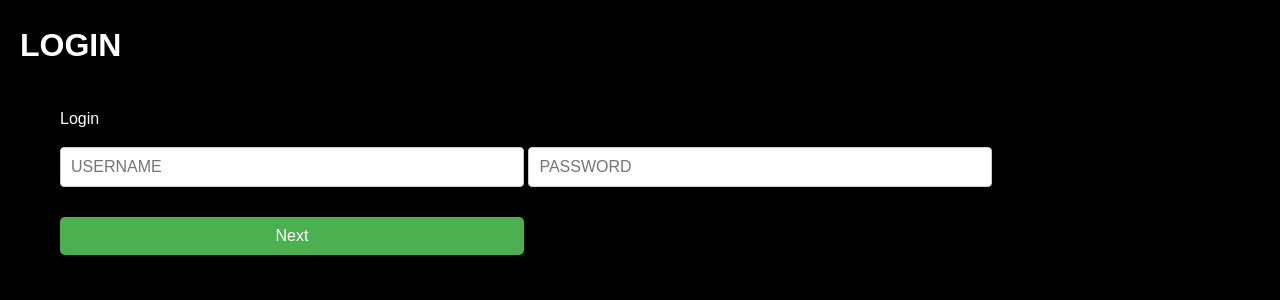
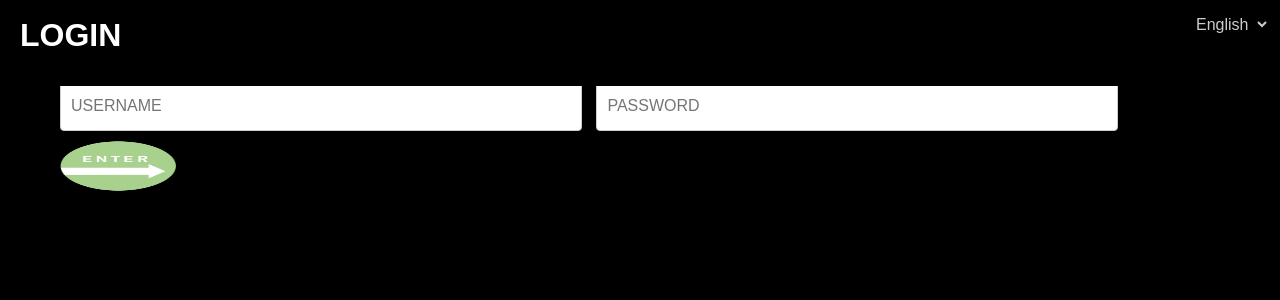
Before and after one commit to yutospace256/school_fes_2024_japanese, a Flask app: page /login in a window 1280 px wide. Shown: the top 300 px of the page. Run offline with Flask 2, Linux system fonts and the light colour scheme.

Commit message:
form image updated

```diff
--- a/app.py
+++ b/app.py
@@ -75,9 +75,12 @@ def introduce():
     if user:
         if request.method == 'POST' and 'game_start' in request.form:
             if session.get('game_done', False):  # Check with default value
-                return render_template('error.html', site="/introduce", error_code=4)
+                return redirect(url_for('game'))
+                # return render_template('error.html', site="/introduce", error_code=4)
             else:
-                session['game_done'] = True
+
+
+                # session['game_done'] = True
                 # Use GMT timezone
                 game_start = datetime.now(timezone.utc)
                 session['game_start'] = game_start
--- a/static/css/style.css
+++ b/static/css/style.css
@@ -14,9 +14,36 @@ body {
     padding: 20px;
 }
 
+.top-bar {
+    position: fixed;
+    top: 0;
+    width: 100%;
+    background-color: #000;
+    color: white;
+    padding: 10px 0;
+    display: flex;
+    justify-content: center;
+    z-index: 1000;
+}
+
+.language-selector select {
+    padding: 5px;
+    border: none;
+    border-radius: 4px;
+    font-size: 16px;
+    background-color: #000;
+    color: #ccc;
+}
+
+
+.language-selector {
+    margin-left: auto;
+    margin-right: 30px;
+    background-color: #000;
+}
+
 form {
     display: flex;
-    flex-direction: row;
     align-items: center;
     gap: 10px;
 }
@@ -131,6 +158,14 @@ input, textarea {
     cursor: pointer;
 }
 
+.digit-input {
+    width: 30px;
+    padding: 5px;
+    font-size: 16px;
+    text-align: center;
+    margin-right: 5px;
+}
+
 /* Style for the submit button */
 input[type="submit"] {
     display: inline-block;
@@ -148,6 +183,14 @@ input[type="submit"]:hover {
     background-color: #45a049;
 }
 
+input[type="text"] {
+    height: 50px; /* Set the desired height */
+    padding: 0 10px;
+    width: 45%;
+    font-size: 16px;
+    margin-right: 10px; /* Space between inputs */
+}
+
 button {
     padding: 10px 15px;
     background-color: #3498db;
@@ -161,11 +204,24 @@ button:hover {
     background-color: #2980b9;
 }
 
+.submit-image {
+    height: 50px; /* Set the same height as the text inputs */
+    width: 10%; /* Maintain aspect ratio */
+    border: none;
+    padding: 0;
+    cursor: pointer;
+}
+
 /* Container */
 .container {
     max-width: 1200px;
     margin: 0 auto;
     padding: 20px;
+}
+
+.error {
+    color: red;
+    text-align: center;
 }
 
 #progress-bar {
@@ -205,3 +261,11 @@ button:hover {
 html {
     background-color: black;
 }
+
+/* Responsive adjustments */
+@media screen and (min-width: 768px) {
+    /* Adjustments for tablets and larger screens */
+    body {
+        font-size: 16px; /* Increase font size for larger screens */
+    }
+}
--- /dev/null
+++ b/static/locales/en.json
@@ -0,0 +1,5 @@
+{
+    "username": "USERNAME",
+    "password": "PASSWORD",
+    "submit": "Submit"
+}
--- /dev/null
+++ b/static/locales/ja.json
@@ -0,0 +1,5 @@
+{
+    "username": "ユーザー名",
+    "password": "パスワード",
+    "submit": "送信"
+}
--- a/templates/game.html
+++ b/templates/game.html
@@ -20,10 +20,14 @@
       <input type="text" id="digit2" class="digit-input" maxlength="1" required>
       <input type="text" id="digit3" class="digit-input" maxlength="1" required>
       <input type="hidden" name="mission_code" id="mission_code">
-      <input type="submit" value="Next">
+      <input type="image" src="static\img\form_enter_bottam.png" alt="Submit" class="submit-image">
   </form>
 
   <script>
+    document.addEventListener('DOMContentLoaded', () => {
+        document.getElementById('digit1').focus();
+    });
+
     const inputs = document.querySelectorAll('.digit-input');
 
     inputs.forEach((input, index) => {
--- a/templates/introduce.html
+++ b/templates/introduce.html
@@ -20,7 +20,8 @@
           <span class="checkmark"></span>
           Agree to terms
       </label>
-      <input type="submit" name="game_start" value="Next">
+      <input type="image" src="static\img\form_enter_bottam.png" alt="Submit" class="submit-image">
+      <input type="hidden" name="game_start">
     </form>
   </body>
 </html>
--- a/templates/login.html
+++ b/templates/login.html
@@ -7,18 +7,26 @@
   <link rel="stylesheet" type="text/css" href="{{ url_for('static', filename='css/style.css') }}" />
 </head>
 <body>
-    <header>
-        <h1>LOGIN</h1>
+    <header class="top-bar">
+      <h1>LOGIN</h1>
+        <div class="language-selector">
+            <select id="language-selector">
+                <option value="en">English</option>
+                <option value="ja">日本語</option>
+            </select>
+        </div>
     </header>
     <div class="container">
         <p>Login</p>
         <form action="/login" method="POST" style="display:block;">
-            <input type="text" name="username" placeholder="USERNAME" required>
-            <input type="text" name="password" placeholder="PASSWORD" required>
-            <input type="submit" value="Next">
+            <input type="text" name="username" id="username" placeholder="USERNAME" required>
+            <input type="text" name="password" id="password" placeholder="PASSWORD" required>
+            <input type="image" src="{{ url_for('static', filename='img/form_enter_bottam.png') }}" alt="Submit" class="submit-image">
           </form>
       </div>
       {% if error %}
         <p class="error">{{ error }}</p>
       {% endif %}
+      <script src="{{ url_for('static', filename='js/localization.js') }}"></script>
+</body>
 </html>
--- a/templates/mission.html
+++ b/templates/mission.html
@@ -19,11 +19,11 @@
     <form method="POST">
         <input type="text" name="cipher" placeholder="cipher" required>
         <input type="hidden" name="cipher_entry">
-        <input type="submit" value="Next" id="submit-button">
+        <input type="image" src="static\img\form_enter_bottam.png" alt="Submit" class="submit-image">
     </form>
     <form method="POST">
         <input type="hidden" name="back_game">
-        <input type="submit" value="Back">
+        <input type="image" src="static\img\form_back_bottam.png" alt="Submit" class="submit-image">
     </form>
     {% if error %}
         <p class="error">{{ error }}</p>
--- a/templates/signin.html
+++ b/templates/signin.html
@@ -15,7 +15,7 @@
         <form action="/signin" method="POST" style="display:block;">
             <input type="text" name="username" placeholder="USERNAME" required>
             <input type="text" name="password" placeholder="PASSWORD" required>
-            <input type="submit" value="Next">
+            <input type="image" src="static\img\form_enter_bottam.png" alt="Submit" class="submit-image">
           </form>
       </div>
       {% if error %}
```
Also changed, not shown: static/js/localization.js (added, +36 -0 lines), fes_app.db, static/img/form_back_bottam.png (added), static/img/form_enter_bottam.png (added). Lines whose indentation alone changed are shown as unchanged.
